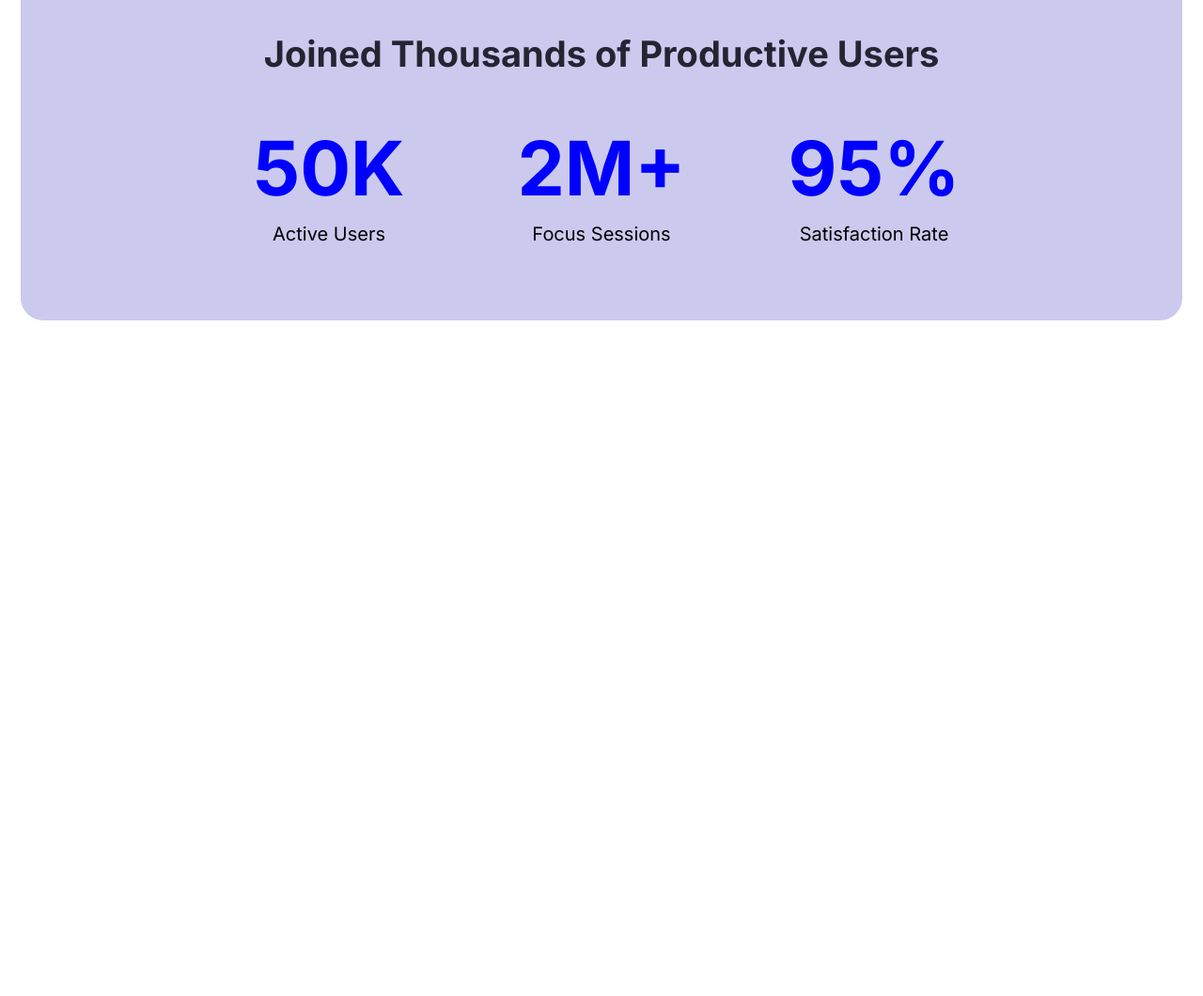
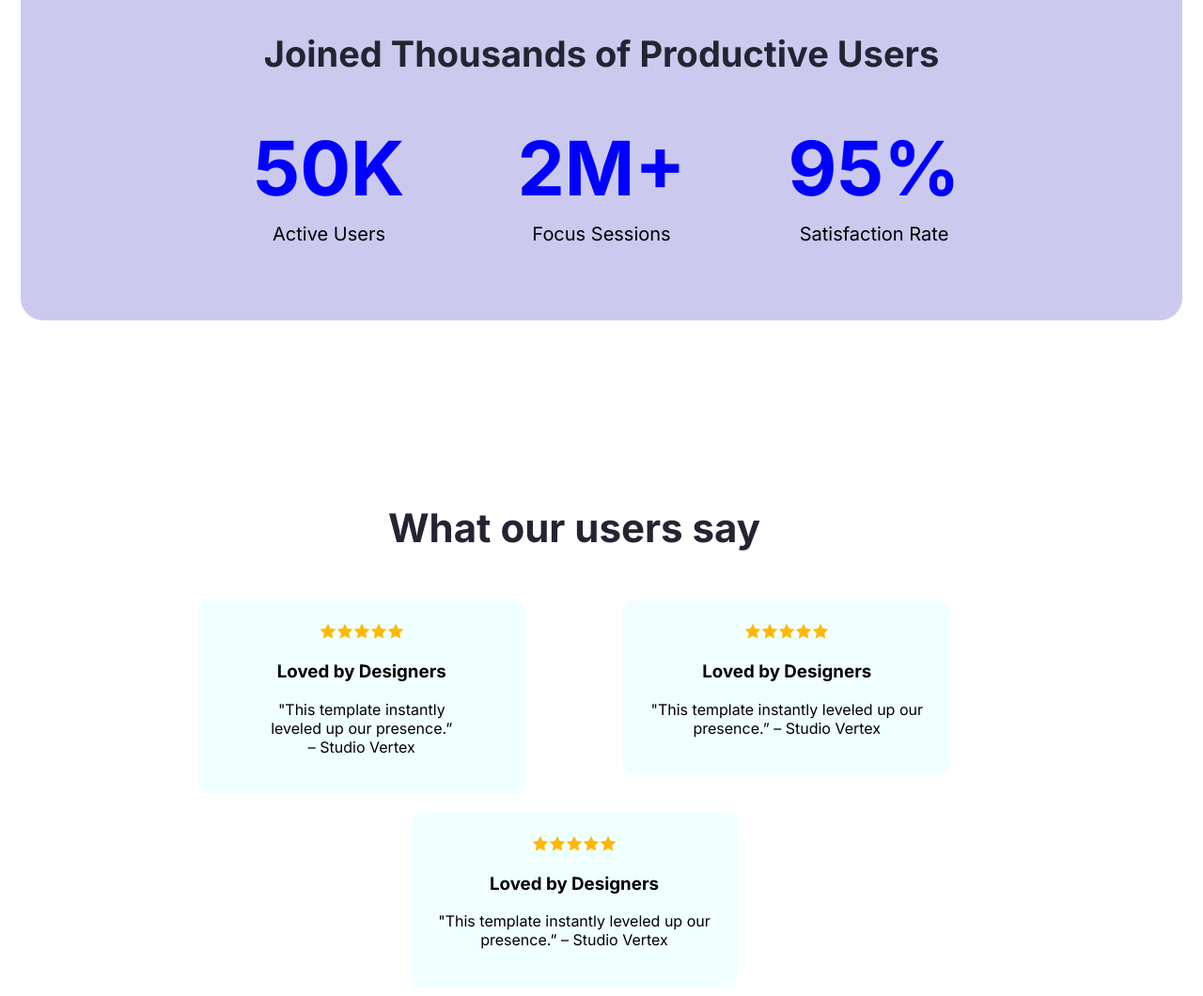
Before and after one commit to POTATO-IVY/1st-assignment, a plain HTML site: page index.html in a window 1280 px wide. Shown: the part 1714-2774 px from the top of the page at 94% size. Before the commit the page ends 2175 px from the top, so only its background shows below. Drawn offline with Linux system fonts and the light colour scheme.

Commit message:
adding review sec incmp

```diff
--- a/index.html
+++ b/index.html
@@ -44,7 +44,7 @@
         </section>
 
        <section class="user-section">
-        <div>
+
   <h2 class="prdctive-users">Joined Thousands of Productive Users</h2>
 
 
@@ -61,13 +61,45 @@
       <div class="data">95%</div>
       <div class="para">Satisfaction Rate</div>
     </div>
-  </div>
+
 </section>
+ <!--review-->
+ <section class="review">
+
+    <h3 class="section-title text-center">What our users say</h3>
+
+
+
+    <div class="review-container">
+        <img src="images/icon-star.png" alt=""><img src="images/icon-star.png" alt=""><img src="images/icon-star.png" alt=""><img src="images/icon-star.png" alt=""><img src="images/icon-star.png" alt="">
+
+        <h3 class="review-title text-center">Loved by Designers</h3>
+
+        <p class="review-description text-center">"This template instantly <br>leveled up our presence.”<br> – Studio Vertex</p>
+    </div>
+
+    <div class="review-container">
+         <img src="images/icon-star.png" alt=""><img src="images/icon-star.png" alt=""><img src="images/icon-star.png" alt=""><img src="images/icon-star.png" alt=""><img src="images/icon-star.png" alt="">
+
+        <h3 class="review-title text-center">Loved by Designers</h3>
+        <p class="review-description text-center">"This template instantly leveled up our presence.” – Studio Vertex</p>
+    </div>
+
+    <div class="review-container">
+         <img src="images/icon-star.png" alt=""><img src="images/icon-star.png" alt=""><img src="images/icon-star.png" alt=""><img src="images/icon-star.png" alt=""><img src="images/icon-star.png" alt="">
+
+        <h3 class="review-title text-center">Loved by Designers </h3>
+        <p class="review-description text-center">"This template instantly leveled up our presence.” – Studio Vertex</p>
+    </div>
 
 
 
 
-      </section>
+ </section>
+
+
+
+
 
     </main>
 </body>
--- a/styles/theme.css
+++ b/styles/theme.css
@@ -144,7 +144,7 @@ border: none;
     box-sizing: border-box;
 }
 
-/* Heading text */
+/* Header */
 .prdctive-users {
     font-size: 38px;
     font-weight: bold;
@@ -182,3 +182,36 @@ border: none;
     color: #000000;
     margin-top: 10px;
 }
+.text-center{
+    text-align: center;
+}
+/**/
+
+.review-container{
+  background-color: azure;
+  box-shadow: ;
+    display: inline-block;
+    text-align: center;
+    vertical-align: top;
+    border-radius:12px ;
+    margin: 10px 50px;
+   padding: 24px 24px;
+   width: 300px;
+
+
+}
+
+    .review{
+        width: 1140px;
+        height: 364px;
+        background-color: white;
+        padding: 33px;
+        text-align: center;
+        margin-bottom: 50px;
+
+
+    }
+    .review-description{
+
+
+    }
```
